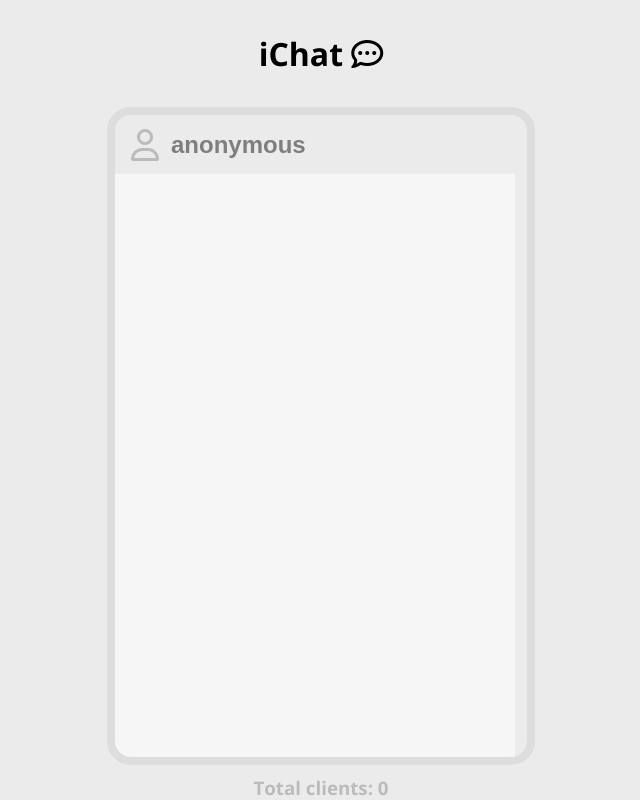
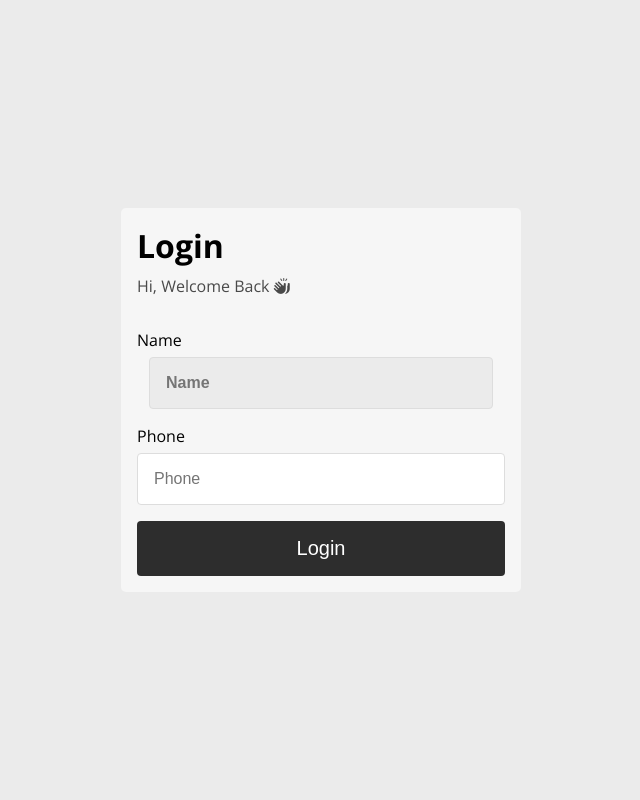
Before and after one commit to codewithsritam/chat-websocket, a website: page public/index.html in a window 1280 px wide. Shown: the whole page, without its empty margins (319-959 px from the left). Drawn offline with nearby package versions, Linux system fonts and the light colour scheme; no server answers.

Commit message:
add login form

```diff
--- a/package.json
+++ b/package.json
@@ -12,6 +12,7 @@
   "author": "",
   "license": "ISC",
   "dependencies": {
+    "body-parser": "^1.20.3",
     "dotenv": "^16.4.5",
     "express": "^4.21.1",
     "mongoose": "^8.8.1",
--- a/public/index.html
+++ b/public/index.html
@@ -10,30 +10,50 @@
     <link rel="shortcut icon" href="chat.png" type="image/x-icon">
 </head>
 <body>
-    <h1 class="heading">
-        iChat
-        <span><i class="fa-regular fa-comment-dots"></i></span>
-    </h1>
-    <div class="main">
-        <div class="name">
-            <span><i class="fa-regular fa-user"></i></span>
-            <input type="text" class="name-input" id="name-input" value="anonymous" maxlength="20">
-        </div>
+    <div class="login-container">
+        <h1>Login</h1>
+        <p>Hi, Welcome Back <i class="fa-solid fa-hands-clapping"></i></p>
+        <form class="login-form fColumn" id="login-form" autocomplete="off">
+            <div class="fColumn">
+                <label for="name-input">Name</label>
+                <input type="text" name="name" id="name-input" class="name-input" placeholder="Name">
+            </div>
+            <div class="fColumn">
+                <label for="phone-input">Phone</label>
+                <input type="text" name="phone" id="phone-input" class="phone-input" placeholder="Phone">
+            </div>
 
-        <ul class="message-container" id="message-container"></ul>
-
-        <form class="message-form" id="message-form" autocomplete="off">
-            <input type="text" name="message" id="message-input" class="message-input" placeholder="Message">
-            <div class="v-divider"></div>
-            <button type="submit" class="send-button">
-                send
-                <i class="fa-solid fa-paper-plane"></i>
+            <button type="submit" class="login-button">
+                Login
             </button>
         </form>
     </div>
-    <h3 class="total-clients" id="total-clients">Total clients: 0</h3>
 
-    <script src="/socket.io/socket.io.js"></script>
-    <script src="main.js"></script>
+    <script>
+        const loginForm = document.getElementById("login-form");
+
+        loginForm.addEventListener("submit", (e) => {
+            e.preventDefault();
+
+            const formData = new FormData(loginForm);
+            formData.append('dateTime', new Date().toLocaleString());
+            const jsonData = Object.fromEntries(formData.entries());
+
+            fetch('http://localhost:3000/login', {
+                method: 'POST',
+                headers: {
+                    'Content-Type': 'application/json'
+                },
+                body: JSON.stringify(jsonData)
+            })
+            .then((data) => {
+                console.log(data);
+                window.location.href = 'main.html'
+            })
+            .catch((err) => {
+                console.log(err);
+            })
+        });
+    </script>
 </body>
 </html>
--- a/public/style.css
+++ b/public/style.css
@@ -126,3 +126,38 @@ body{
         width: 100%;
     }
 }
+
+/* Login */
+.login-container p{
+    margin-top: 8px;
+    opacity: .7;
+}
+.login-container{
+    width: 400px;
+    background-color: #f6f6f6;
+    padding: 1rem;
+    border-radius: 5px;
+}
+.login-form{gap: 1rem; margin-top: 2rem;}
+.login-form,
+.fColumn{
+    display: flex;
+    flex-direction: column;
+}
+.phone-input,
+.name-input{
+    padding: 1rem;
+    border: 1px solid #dddddd;
+    border-radius: 4px;
+    margin-top: 6px;
+    font-size: 1rem;
+}
+.login-button{
+    background-color: #2d2d2d;
+    padding: 1rem;
+    border: none;
+    border-radius: 4px;
+    color: #fff;
+    font-size: 20px;
+    cursor: pointer;
+}
```
Also changed, not shown: index.js (+9 -1 lines), public/main.html (added, +39 -0 lines), src/model/login.model.js (added, +13 -0 lines), src/routes/login.routes.js (added, +16 -0 lines), 1 other file.
